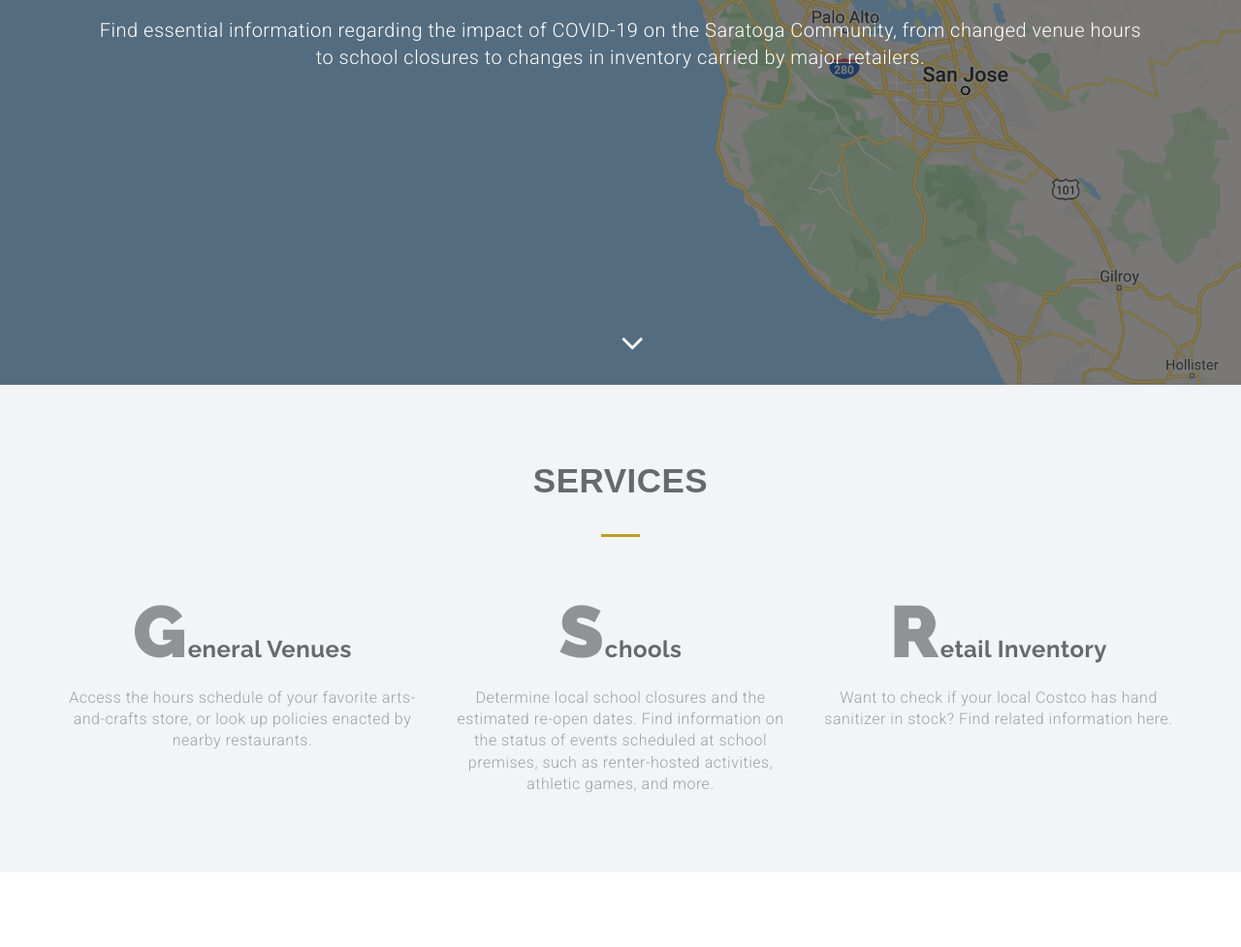
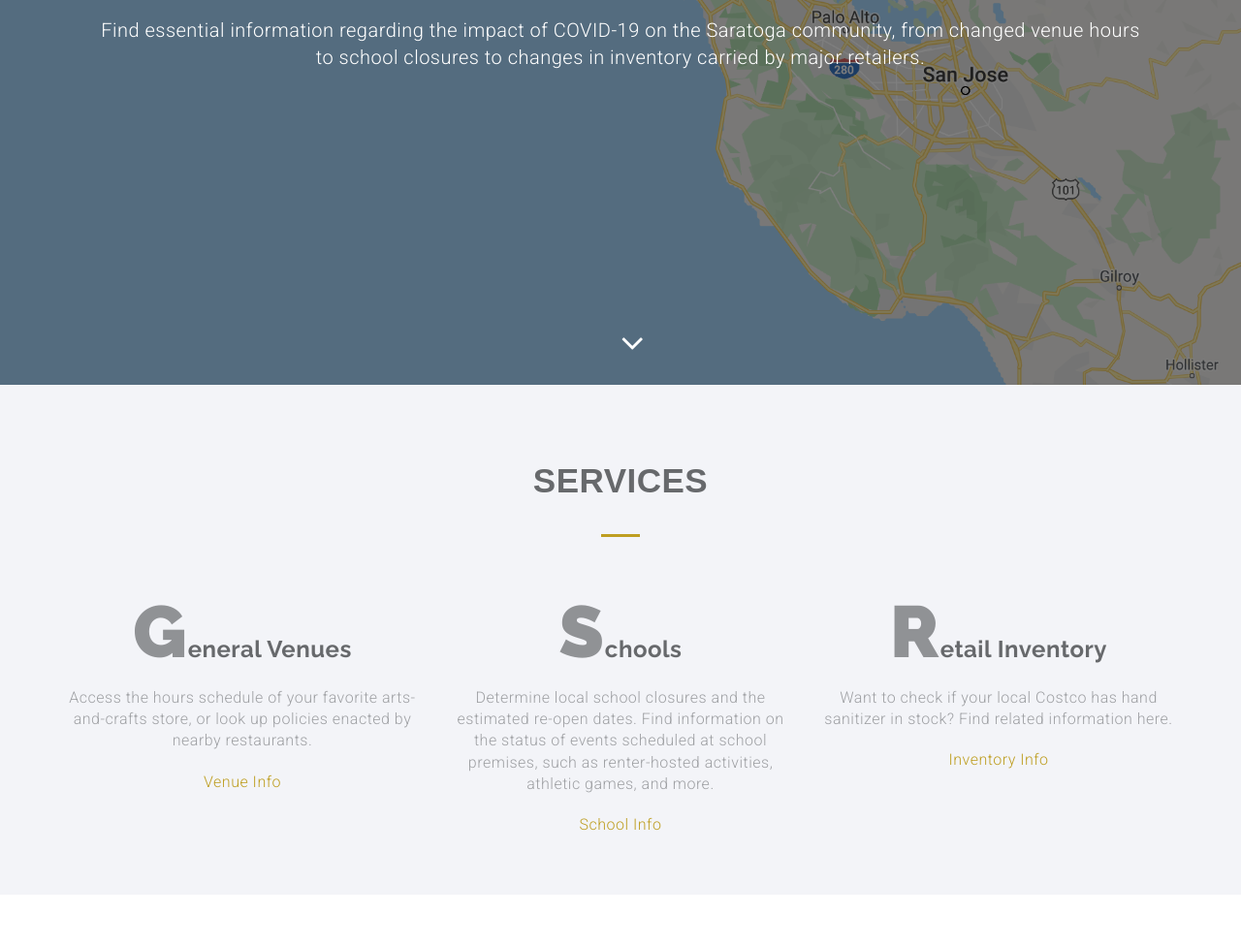
Before and after one commit to TogaLink/TogaLink-Website, a plain HTML site: page index.html in a window 1280 px wide. Shown: the part 253-1230 px from the top of the page at 97% size. Drawn offline with Linux system fonts and the light colour scheme.

Commit message:
fixed services section

```diff
--- a/index.html
+++ b/index.html
@@ -59,7 +59,7 @@
                 <!-- <h1 class="bnr-title">COVID-19 in <span>SARATOGA</span></h1> -->
                 <h2 class="bnr-sub-title">Essential updates for the local community</h2>
                 <h1 class="bnr-title">     </h1>
-                <p class="bnr-para"> Find essential information regarding the impact of COVID-19 on the Saratoga Community, from changed venue hours<br>to school closures to changes in inventory carried by major retailers.</p>
+                <p class="bnr-para"> Find essential information regarding the impact of COVID-19 on the Saratoga community, from changed venue hours<br>to school closures to changes in inventory carried by major retailers.</p>
                 <!-- <div class="brn-btn">
                   <a href="#" class="btn btn-download">Download now!</a>
                   <a href="#" class="btn btn-more">Learn More</a>
@@ -132,21 +132,21 @@
             <div class="service-item">
             <center><h3><span>G</span>eneral Venues</h3></center>
             <center><p>Access the hours schedule of your favorite arts-and-crafts store, or look up policies enacted by nearby restaurants.</p></center>
-              <!-- <a href="">learn more...</a> -->
+            <center><a href="">Venue Info</a></center>
             </div>
           </div>
           <div class="col-md-4 col-sm-6 col-xs-12">
             <div class="service-item">
               <center><h3><span>S</span>chools</h3></center>
             <center><p>Determine local school closures and the estimated re-open dates. Find information on the status of events scheduled at school premises, such as renter-hosted activities, athletic games, and more.</p></center>
-              <!-- <a href="">learn more...</a> -->
+            <center><a href="">School Info</a></center>
             </div>
           </div>
           <div class="col-md-4 col-sm-6 col-xs-12">
             <div class="service-item">
             <center><h3><span>R</span>etail Inventory</h3></center>
             <center><p>Want to check if your local Costco has hand sanitizer in stock? Find related information here.</p></center>
-              <!-- <a href="">learn more...</a> -->
+            <center><a href="">Inventory Info</a></center>
             </div>
           </div>
           <!-- <div class="col-md-3 col-sm-6 col-xs-12">
```
